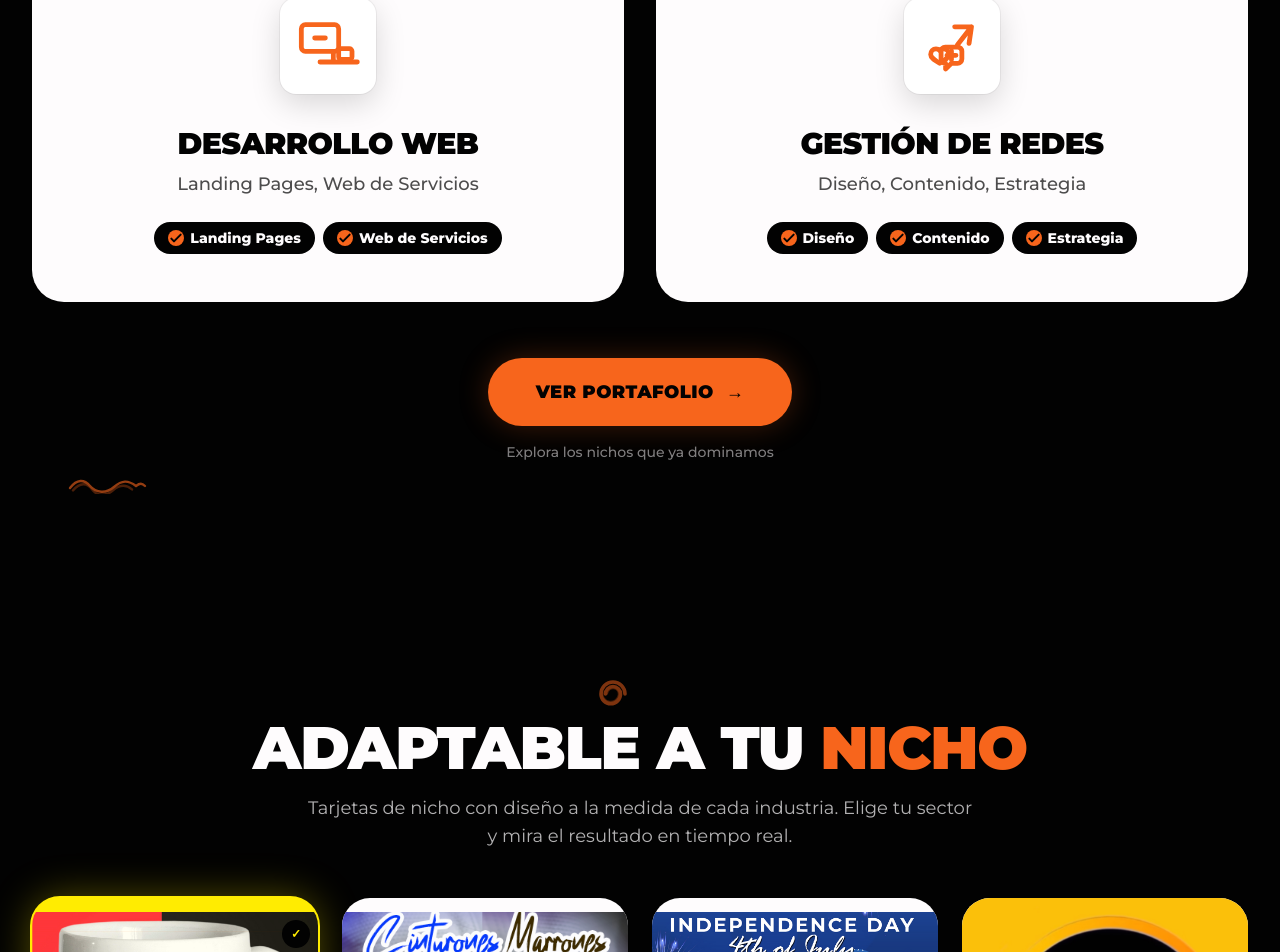
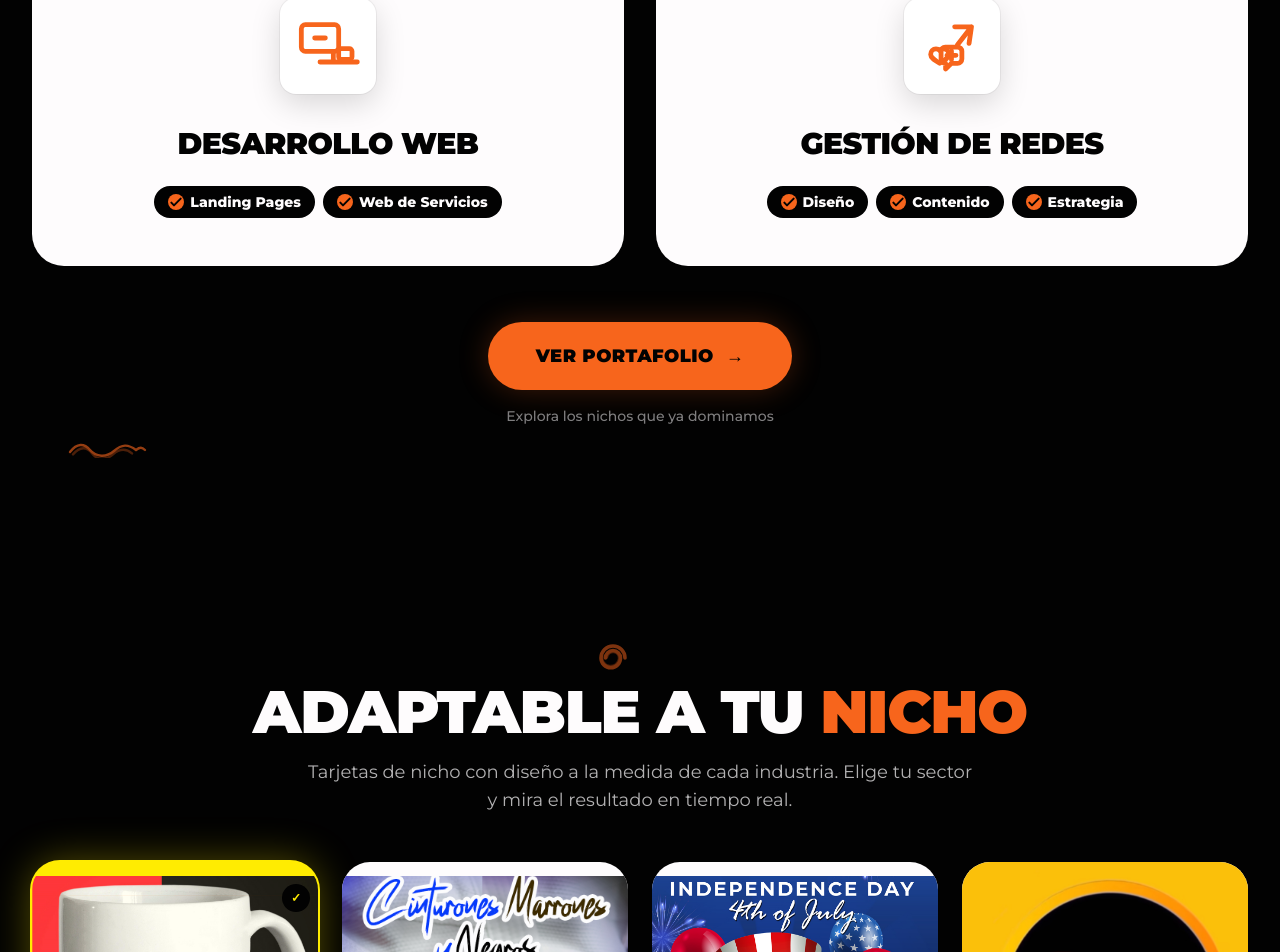
Before and after one commit to redesymarketting-web/WebRyM, a Next.js app: page / in a window 1280 px wide. Shown: the part 1714-2666 px from the top of the page. Built offline with nearby package versions, Linux system fonts and the light colour scheme.

Commit message:
QueHacemos: quitar texto redundante bajo el título de las tarjetas

```diff
--- a/components/QueHacemos.jsx
+++ b/components/QueHacemos.jsx
@@ -82,7 +82,6 @@ export default function QueHacemos() {
                   <h3 className="text-2xl font-black uppercase text-ink md:text-3xl">
                     {card.title}
                   </h3>
-                  <p className="mt-2 text-lg font-medium text-ink/70">{card.desc}</p>
                   <div className="mt-6 flex flex-wrap justify-center gap-2">
                     {card.tags.map((t) => (
                       <span
```
